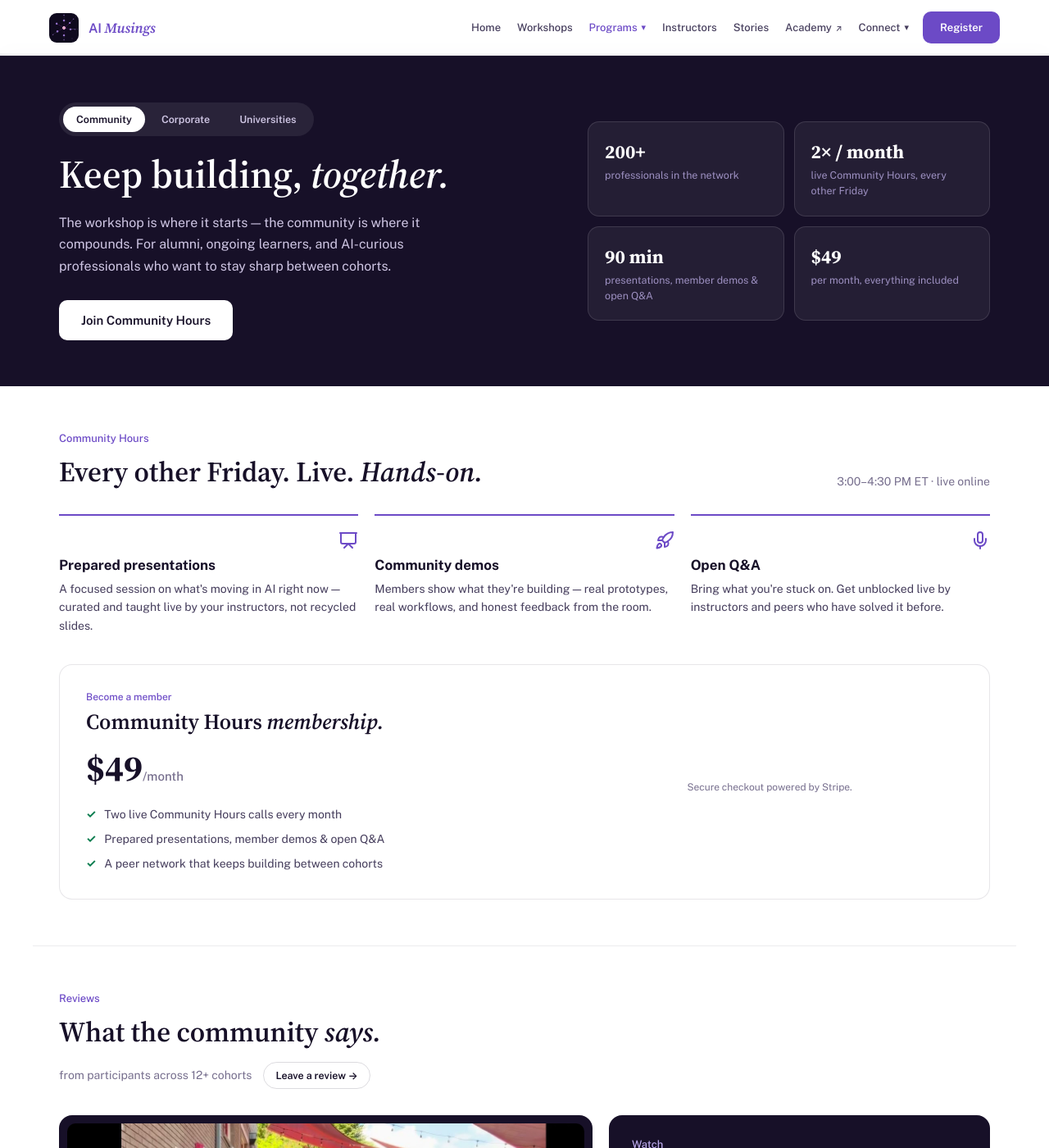
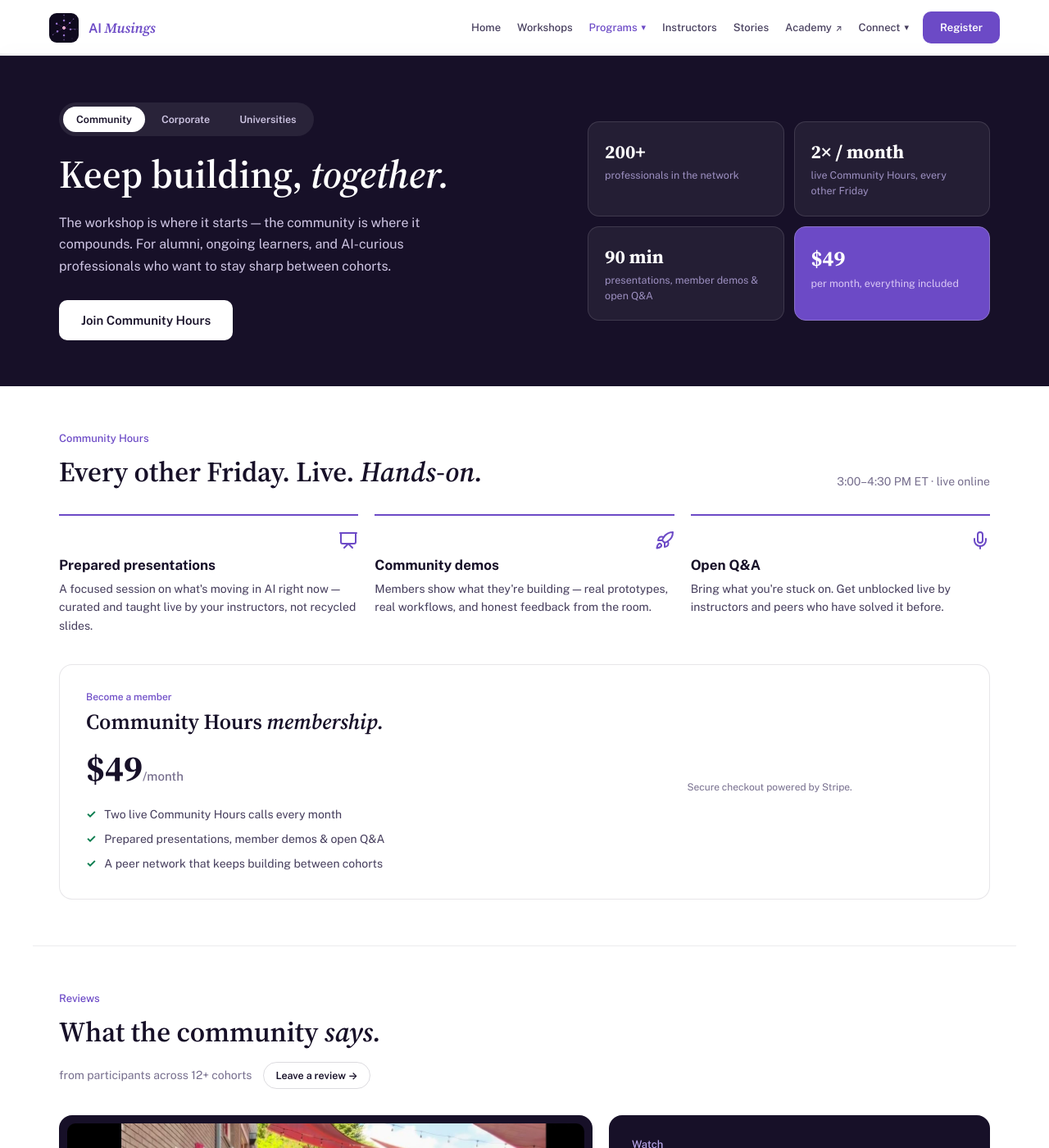
Before and after one commit to pulsarventures/aimusings.site, a Jekyll site: the page built from community.html, in a window 1280 px wide and 1400 px high. Shown: the whole window at 82% size. Built offline with Jekyll 4.4.1, drawn with Linux system fonts in a browser that asks for light colours.

Commit message:
style(design): FINDING-008 — price stat gets brand-purple accent tile in hero
Co-Authored-By: Claude Fable 5 <noreply@anthropic.com>
Claude-Session: https://claude.ai/code/session_01FEgiNjtg3b7L7zAEJXcbhz

```diff
--- a/assets/css/main.css
+++ b/assets/css/main.css
@@ -404,6 +404,10 @@ h1,h2,h3,h4{margin:0;font-weight:600}
 .stat-glass{background:rgba(255,255,255,.06);border:1px solid rgba(255,255,255,.12);border-radius:14px;padding:20px}
 .stat-glass b{font:700 23px var(--serif);display:block}
 .stat-glass span{font:400 12.5px/1.5 var(--sans);color:var(--on-dark-muted);margin-top:4px;display:block}
+/* accent variant: the one stat that should pop (e.g. the price) */
+.stat-glass--hi{background:var(--purple);border-color:var(--purple-light)}
+.stat-glass--hi b{font-size:26px}
+.stat-glass--hi span{color:var(--lilac)}
 .uni-row{background:rgba(255,255,255,.06);border:1px solid rgba(255,255,255,.12);border-radius:14px;
   padding:18px 20px;display:flex;gap:14px;align-items:flex-start}
 .uni-row .ic{width:22px;height:22px;color:var(--accent-dark);margin-top:2px}
--- a/community.html
+++ b/community.html
@@ -25,7 +25,7 @@ permalink: /community/
       <div class="stat-glass"><b>{{ site.professionals_trained }}</b><span>professionals in the network</span></div>
       <div class="stat-glass"><b>2× / month</b><span>live Community Hours, every other Friday</span></div>
       <div class="stat-glass"><b>90 min</b><span>presentations, member demos &amp; open Q&amp;A</span></div>
-      <div class="stat-glass"><b>$49</b><span>per month, everything included</span></div>
+      <div class="stat-glass stat-glass--hi"><b>$49</b><span>per month, everything included</span></div>
     </div>
   </div>
 </div>
```
